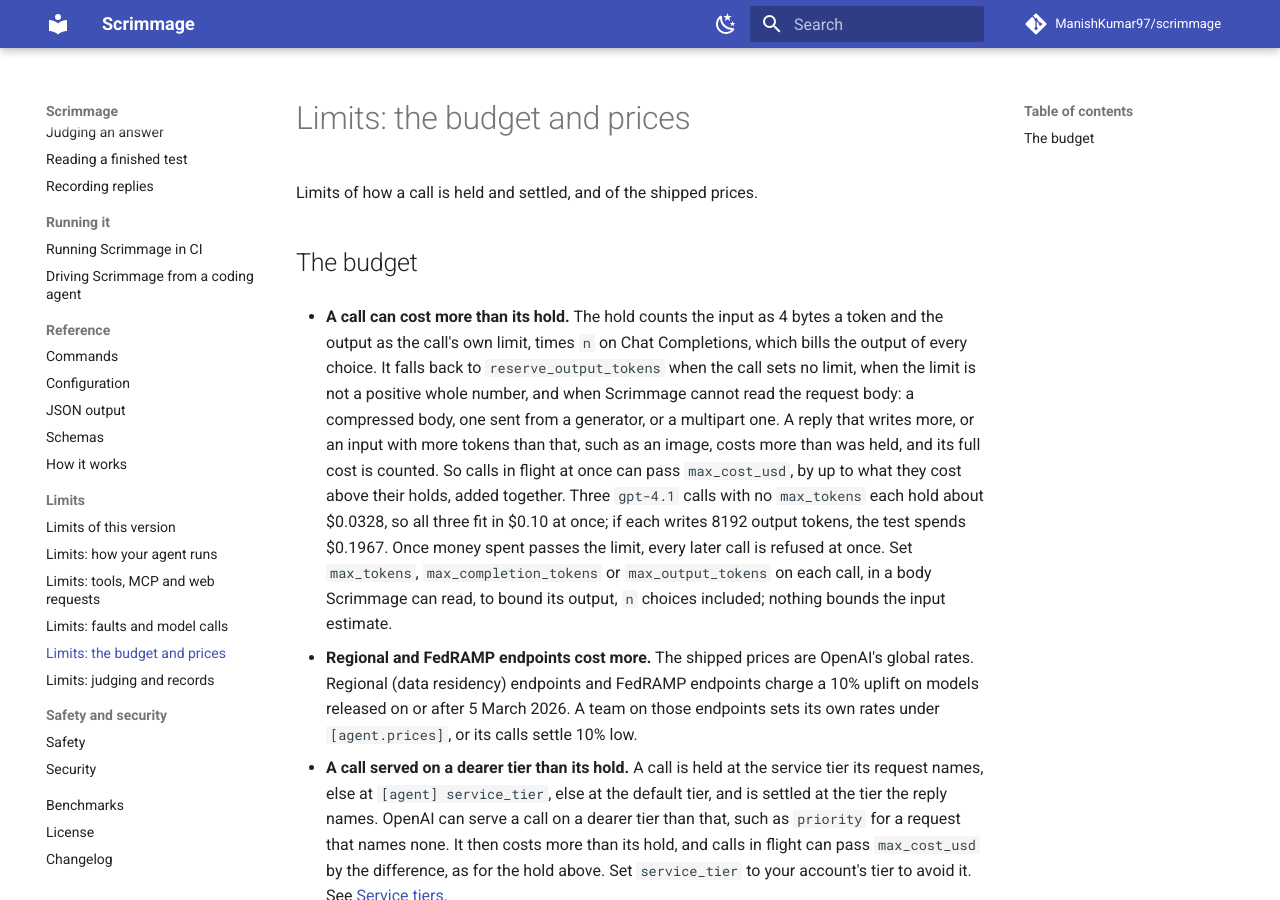
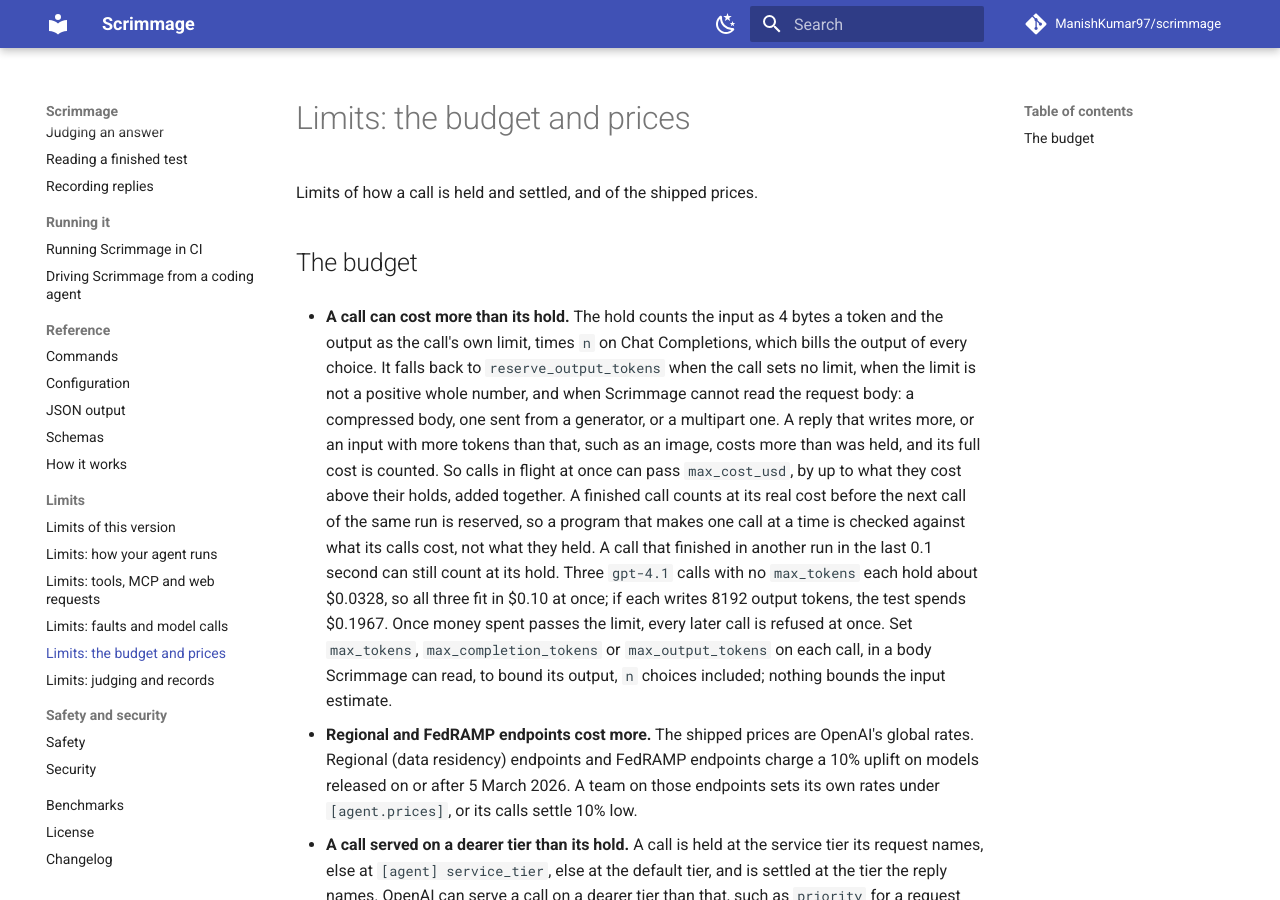
Before and after one commit to ManishKumar97/scrimmage, an MkDocs documentation site: the page built from docs/limits/budget.md, in a window 1280 px wide and 900 px high. Built offline with MkDocs 1.6.1 and Material for MkDocs 9.7.7, drawn with Linux system fonts in a browser that asks for light colours; comment, search, counter and statistics services are not loaded.

Commit message:
docs(budget): say a finished call counts at its real cost

```diff
--- a/docs/limits/budget.md
+++ b/docs/limits/budget.md
@@ -8,6 +8,8 @@ Limits of how a call is held and settled, and of the shipped prices.
   It falls back to `reserve_output_tokens` when the call sets no limit, when the limit is not a positive whole number, and when Scrimmage cannot read the request body: a compressed body, one sent from a generator, or a multipart one.
   A reply that writes more, or an input with more tokens than that, such as an image, costs more than was held, and its full cost is counted.
   So calls in flight at once can pass `max_cost_usd`, by up to what they cost above their holds, added together.
+  A finished call counts at its real cost before the next call of the same run is reserved, so a program that makes one call at a time is checked against what its calls cost, not what they held.
+  A call that finished in another run in the last 0.1 second can still count at its hold.
   Three `gpt-4.1` calls with no `max_tokens` each hold about $0.0328, so all three fit in $0.10 at once; if each writes 8192 output tokens, the test spends $0.1967.
   Once money spent passes the limit, every later call is refused at once.
   Set `max_tokens`, `max_completion_tokens` or `max_output_tokens` on each call, in a body Scrimmage can read, to bound its output, `n` choices included; nothing bounds the input estimate.
```
Also changed, not shown: docs/budget.md (+1 -0 lines).
